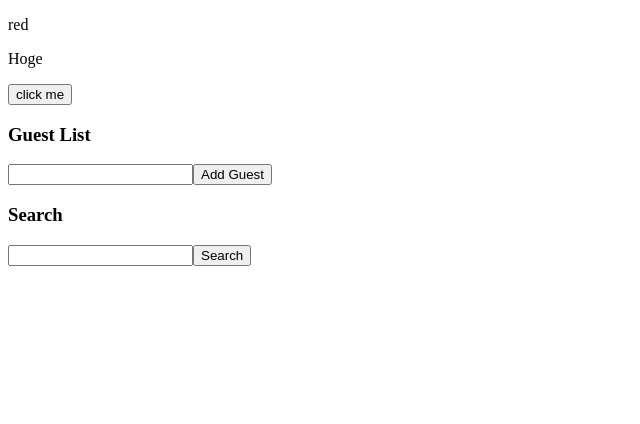
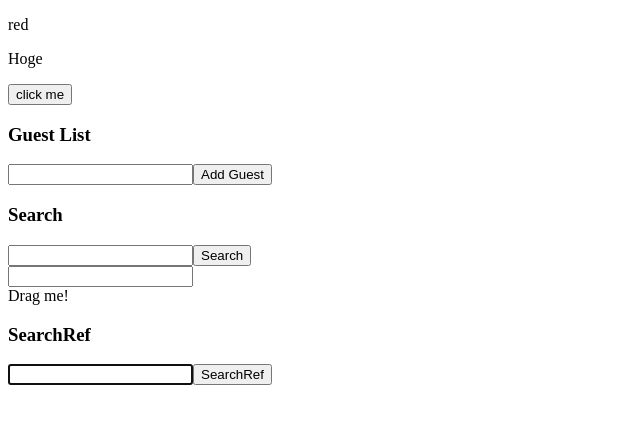
Before and after one commit to tg112/react, a React (Create React App) app: page / in a window 1280 px wide. Shown: the top 424 px of the page, without its empty margins (0-640 px from the left). Built offline with nearby package versions, Linux system fonts and the light colour scheme.

Commit message:
add: eventとref

```diff
--- /dev/null
+++ b/src/events/EventComponent.tsx
@@ -0,0 +1,22 @@
+import { FC, ChangeEvent, DragEvent } from 'react';
+
+const EventComponent: FC = () => {
+  const onChange = (event: ChangeEvent<HTMLInputElement>) => {
+    console.log(event);
+  };
+
+  const onDragStart = (event: DragEvent<HTMLDivElement>) => {
+    console.log(event);
+  };
+
+  return (
+    <div>
+      <input onChange={onChange} />
+      <div draggable onDragStart={onDragStart}>
+        Drag me!
+      </div>
+    </div>
+  );
+};
+
+export default EventComponent;
--- a/src/index.tsx
+++ b/src/index.tsx
@@ -1,5 +1,7 @@
 import ReactDOM from 'react-dom';
+import EventComponent from './events/EventComponent';
 import Parent from './props/Parent';
+import SearchRef from './refs/SearchRef';
 import List from './state/List';
 import Search from './state/Search';
 
@@ -9,6 +11,8 @@ const App = () => {
       <Parent />
       <List />
       <Search />
+      <EventComponent />
+      <SearchRef />
     </div>
   );
 };
--- /dev/null
+++ b/src/refs/SearchRef.tsx
@@ -0,0 +1,51 @@
+import { FC, useState, useRef, useEffect } from 'react';
+
+const users = [
+  { name: 'tom', age: 20 },
+  { name: 'mike', age: 21 },
+  { name: 'sam', age: 20 },
+];
+
+type User = {
+  name: string;
+  age: number;
+};
+
+const SearchRef: FC = () => {
+  const inputRef = useRef<HTMLInputElement | null>(null);
+  const [name, setName] = useState('');
+  const [user, setUser] = useState<User | undefined>();
+  useEffect(() => {
+    if (!inputRef.current) return;
+    inputRef.current.focus();
+  }, []);
+  const onClick = () => {
+    const foundUser = users.find((user) => {
+      return user.name === name;
+    });
+
+    setUser(foundUser);
+  };
+
+  return (
+    <div>
+      <h3>SearchRef</h3>
+      {user && (
+        <>
+          <p>{user.name}</p>
+          <p>{user.age}</p>
+        </>
+      )}
+
+      <input
+        type="text"
+        value={name}
+        onChange={(e) => setName(e.target.value)}
+        ref={inputRef}
+      />
+      <button onClick={onClick}>SearchRef</button>
+    </div>
+  );
+};
+
+export default SearchRef;
```
